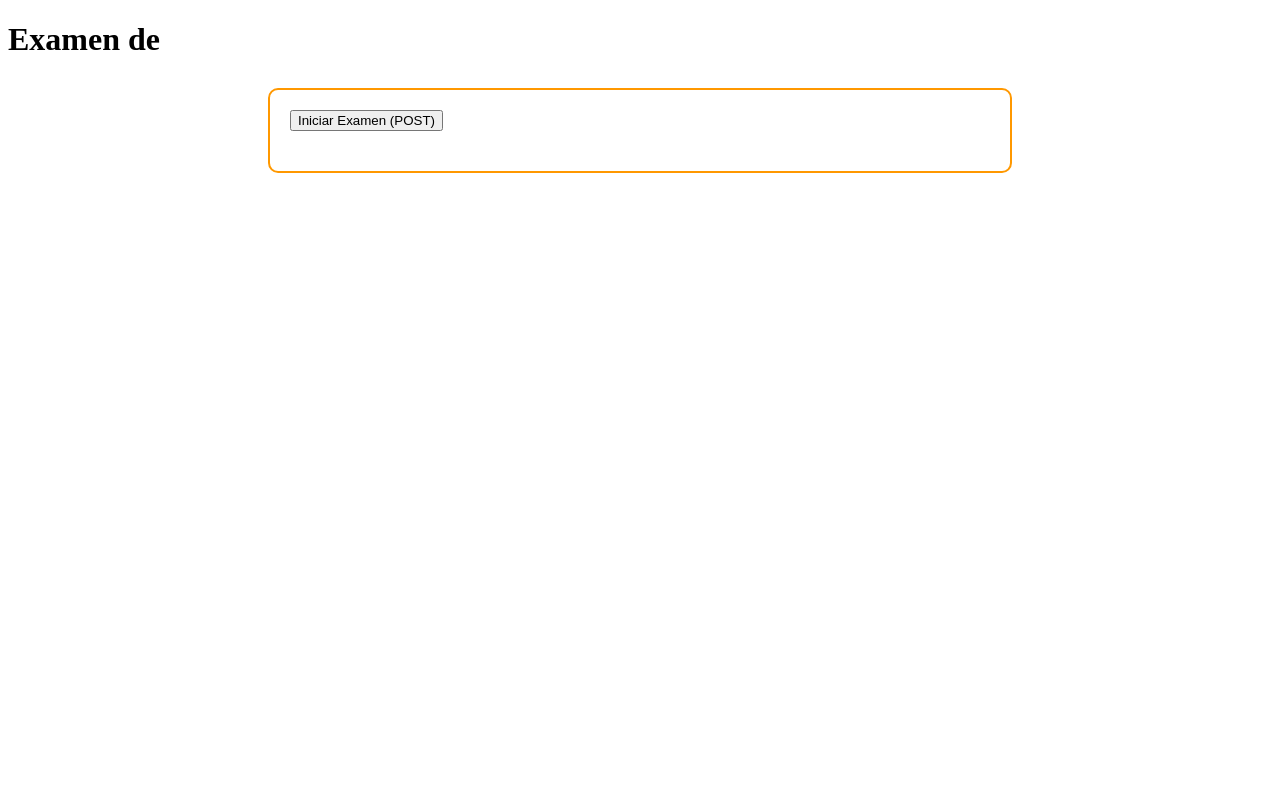
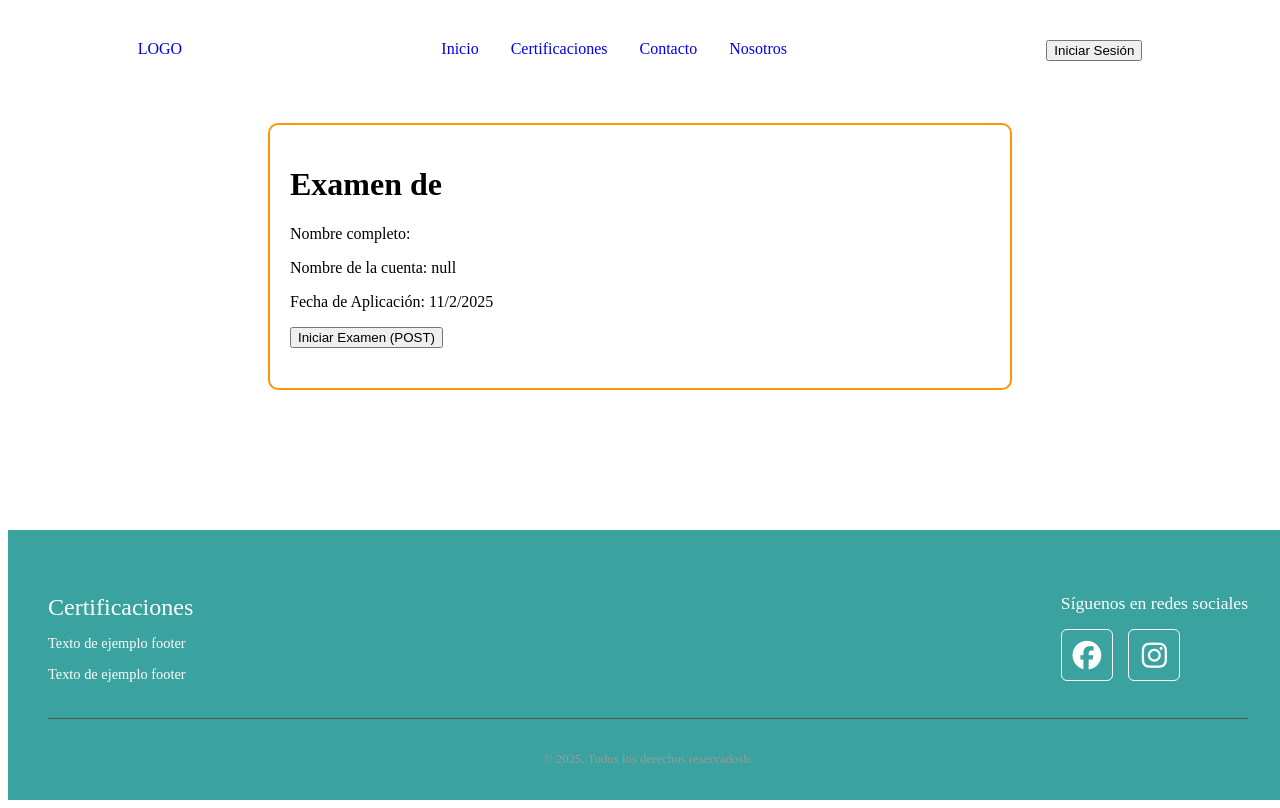
Before and after one commit to JoelNarvaez/ExamenWebParcial2, a plain HTML site: page Front-end/examen.html in a window 1280 px wide. Drawn offline with Linux system fonts and the light colour scheme; some packages are replaced by stand-ins of ours; a script that the page names is missing.

Commit message:
Información del examen.html

```diff
--- a/Front-end/css/estilos.css
+++ b/Front-end/css/estilos.css
@@ -1,3 +1,16 @@
+html, body {
+  height: 100%;
+}
+
+main {
+  flex: 1;
+}
+
+
+.menu a{
+  text-decoration: none;
+}
+
 .modal {
 	display: none;
 	position: fixed;
@@ -165,6 +178,10 @@ footer {
     background-color:  #3aa3a0; /* Fondo verde */
     color:white;               /* Texto blanco */
     padding: 40px 0 20px 0;      /* Espaciado vertical arriba y abajo */
+    position: absolute;
+    bottom: 0;
+    width: 100%;
+
 }
 
 .footer-contenedor {
@@ -185,7 +202,7 @@ footer {
     font-weight: 300;          /* Peso de fuente ligero */
 }
 .footer-info p {
-    color: O#cccccc;        /* Color gris claro */
+    color: white;        /* Color gris claro */
     margin-bottom: 5px;       /* Espacio debajo de cada párrafo */
     font-size: 0.9rem;        /* Tamaño de fuente más pequeño */
 }
--- a/Front-end/examen.html
+++ b/Front-end/examen.html
@@ -3,6 +3,8 @@
 <head>
   <meta charset="utf-8" />
   <title>Examen</title>
+  <link rel="stylesheet" href="css/estilos.css">
+  <script src="https://kit.fontawesome.com/0209f1a64b.js" crossorigin="anonymous"></script>
   <style>
     main {
       max-width: 700px;
@@ -24,11 +26,34 @@
 </head>
 <body>
 
-<header>
-  <h1>Examen de <span id="nombreCategoria"></span></h1>
-</header>
+    <header>
+        <nav class="menu">
+            <div class="menu-izquierda">
+                <a href="index.html" class="logo">LOGO</a>
+            </div>
+             <div class="menu-central">
+                <a href="index.html" class="inicio">Inicio</a>
+                <a href="certificaciones.html" class="certificaciones">Certificaciones</a>
+                <a href="contacto.html" class="contacto">Contacto</a>
+                <a href="nosotros.html" class="nosotros">Nosotros</a>
+            </div>
+            <div class="menu-izquierda">
+                <span id="userName" class="user-name"></span>
+                <button id="loginBtn" class="login-btn" title="Login">
+                    <span class="login-Menu">Iniciar Sesión</span>
+                </button>
+                <button id="logoutBtn" class="logout-btn" title="Logout" style="display: none;">
+                    <span class="logout-Menu">Cerrar Sesión</span>
+                </button>
+            </div>
+        </nav>
+    </header>
 
 <main>
+  <h1>Examen de <span id="nombreCategoria"></span></h1>
+  <p id="nombreUsuario">Nombre completo: </p>
+  <p id="cuentaUsuario">Nombre de la cuenta: </p>
+  <p id="fechaAplicacion">Fecha de Aplicación: </p>
   <button id="btnCargar">Iniciar Examen (POST)</button>
 
   <form id="quizForm" style="display:none; margin-top: 20px;">
@@ -38,8 +63,34 @@
 
   <div id="resultado" style="margin-top: 20px;"></div>
 </main>
+<footer class="footer">
+        <div class="footer-contenedor">
+            <div class="footer-contenido">
+                <div class="footer-info">
+                <h3>Certificaciones</h3>
+                <p>Texto de ejemplo footer</p>
+                <p>Texto de ejemplo footer</p>
+                </div>
+                <div class="footer-redes">
+                    <h4>Síguenos en redes sociales</h4>
+                    <div class="redes-sociales">
+                        <a href="#" class="red-social">
+                            <i class="fa-brands fa-facebook"></i>
+                        </a>
+                        <a href="#" class="red-social">
+                            <i class="fa-brands fa-instagram"></i>
+                        </a>
+                    </div>
+                </div>
+            </div>
+            <div class="footer-copyright">
+                <p>&copy; 2025. Todos los derechos reservadosb.</p>
+            </div>
+        </div>
+  </footer>
 
 <script src="js/examen.js"></script>
+<script src="https://cdn.jsdelivr.net/npm/sweetalert2@11"></script>
 
 </body>
 </html>
--- a/Front-end/js/examen.js
+++ b/Front-end/js/examen.js
@@ -4,9 +4,13 @@ const quizForm = document.getElementById("quizForm");
 const listaPreguntas = document.getElementById("listaPreguntas");
 const resultado = document.getElementById("resultado");
 let preguntas = [];
+const fecha = new Date().toLocaleDateString();
+
 
 // Mostrar nombre categoria
 document.getElementById("nombreCategoria").textContent = localStorage.getItem("categoria");
+document.getElementById("cuentaUsuario").textContent += localStorage.getItem("userName");
+document.getElementById("fechaAplicacion").textContent += fecha;
 
 // Funcion para mezclar opciones
 function mezclar(arr) {
@@ -48,7 +52,7 @@ btnCargar.addEventListener("click", async () => {
   listaPreguntas.innerHTML = "";
   preguntas.forEach((q) => {
     const opciones = mezclar([...q.options]);
-
+    btnCargar.remove();
     const div = document.createElement("div");
     div.className = "card";
     div.innerHTML = `
```
Also changed, not shown: Front-end/certificaciones.html (+2 -0 lines).
